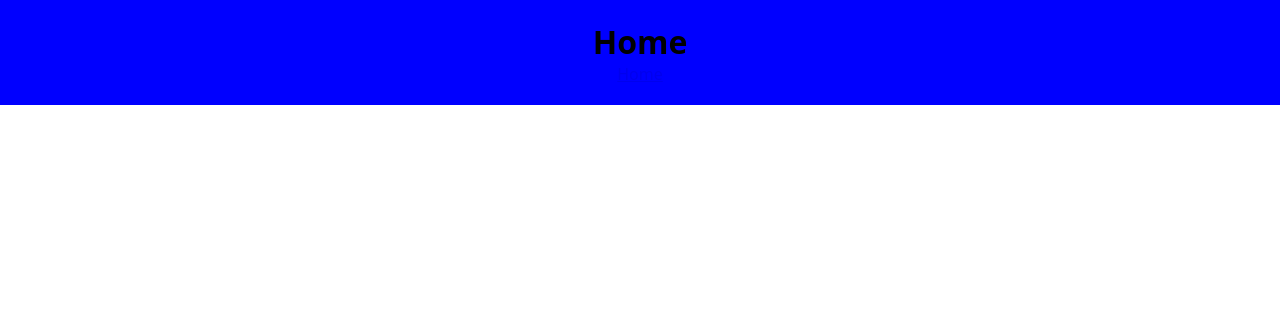
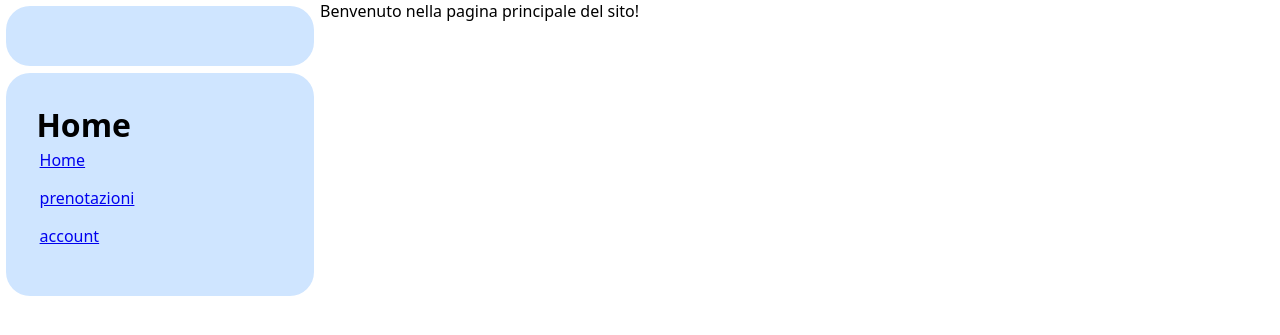
Before and after one commit to roberto695/progetto_tec_web, a PHP site: page /home.html in a window 1280 px wide. Shown: the top 335 px of the page. Run offline with PHP 8.4, Linux system fonts and the light colour scheme.

Commit message:
aggiornamento home e style

```diff
--- a/home.html
+++ b/home.html
@@ -7,10 +7,26 @@
     </head>
     <body>
         <header id="intestazione">
-            <h1>Home</h1>
-            <nav>
-                <a href="home.html">Home</a>
-            </nav>
+            <div id="logo">
+                <!--
+                    <img src="percorso/dell/immagine.jpg" alt="descrizione dell'immagine">
+                -->
+            </div>
+            <div>
+                <h1>Home</h1>
+                <nav>
+                    <a href="home.html">Home</a>
+                    <a href="about.html">prenotazioni</a>
+                    <a href="contact.html">account</a>
+                </nav>
+            </div>
+
+
         </header>
+
+        <main>
+            <p>Benvenuto nella pagina principale del sito!</p>
+
+        </main>
     </body>
 </html>
--- a/style.css
+++ b/style.css
@@ -9,13 +9,35 @@
 body {
     font-family: "Noto Sans", sans-serif;
 }
+:root{
+    --azzurro: #cfe5ff;
+    --blu: #4171ab;
+}
 
 /* ------------------------------
    header
 ------------------------------ */
+body{
+    display: grid;
+    grid-template-columns: 1fr 3fr;
+}
 
-#intestazione{
-    background-color: blue;
-    padding: 20px;
-    text-align: center;
+#intestazione div{
+    background: var(--azzurro);
+    padding: 30px;
+    text-align: left;
+    border-radius: 1.5em;
+    margin: 0.4em;
+
 }
+#intestazione h1{
+    font-size: 2em;
+}
+#intestazione nav{
+    display: flex;
+    flex-direction: column;
+    padding: 0.2em;
+}
+#intestazione nav a{
+    margin-bottom: 1em;
+}
```
